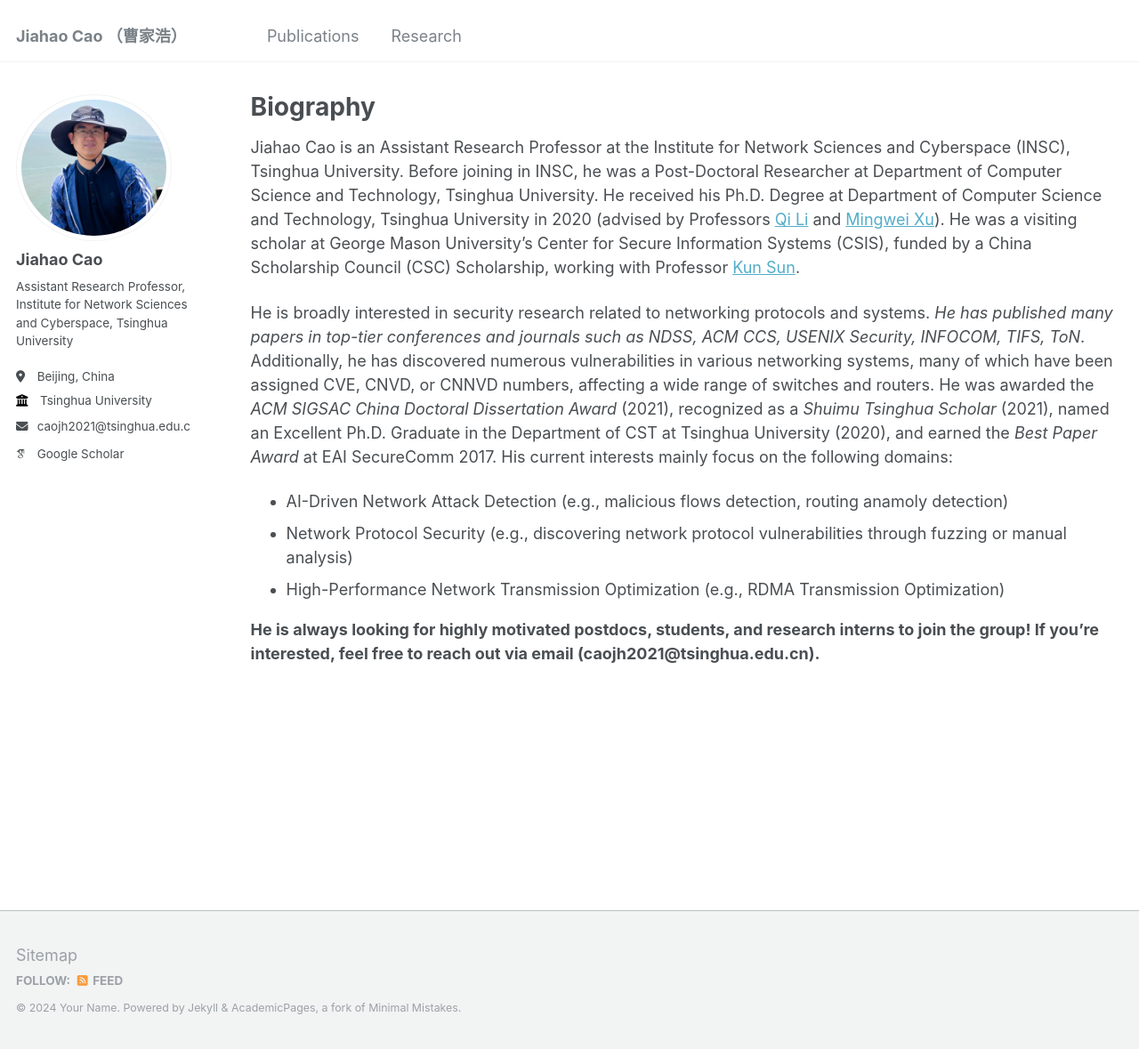
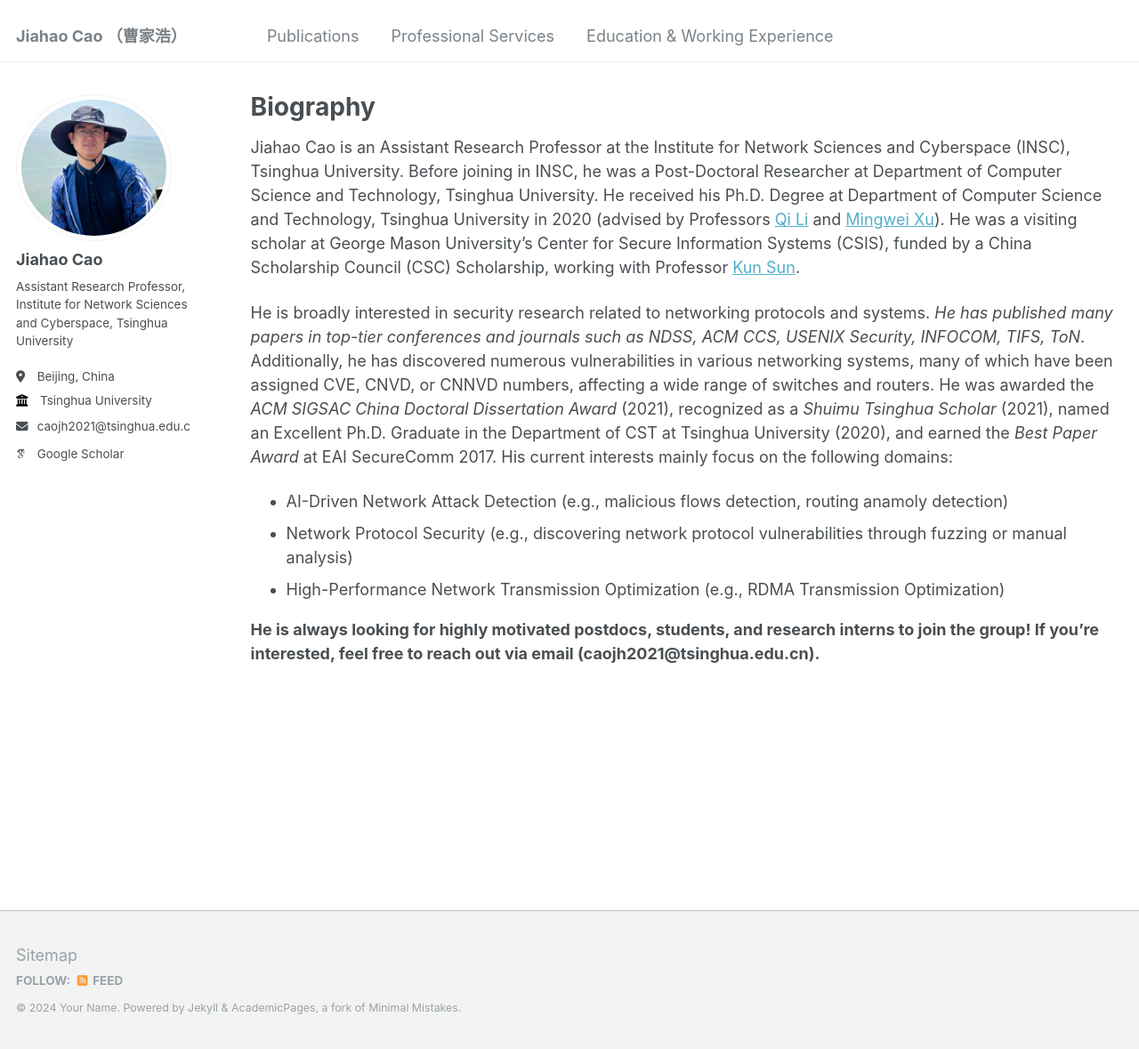
Before and after one commit to caojh15/caojh15.github.io, a Jekyll site: the page built from _pages/about.md, in a window 1280 px wide and 1179 px high. Shown: the whole window at 89% size. Built offline with Jekyll 4.4.1, drawn with Linux system fonts in a browser that asks for light colours; some web fonts are replaced.

Commit message:
Update navigation.yml

```diff
--- a/_data/navigation.yml
+++ b/_data/navigation.yml
@@ -8,8 +8,12 @@ main:
   - title: "Publications"
     url: /publications/
 
-  - title: "Research"
-    url: /research/
+  - title: "Professional Services"
+    url: /services/
+
+  - title: "Education & Working Experience"
+    url: /education/
+
 
 #  - title: "Teaching"
 #    url: /teaching/
```
